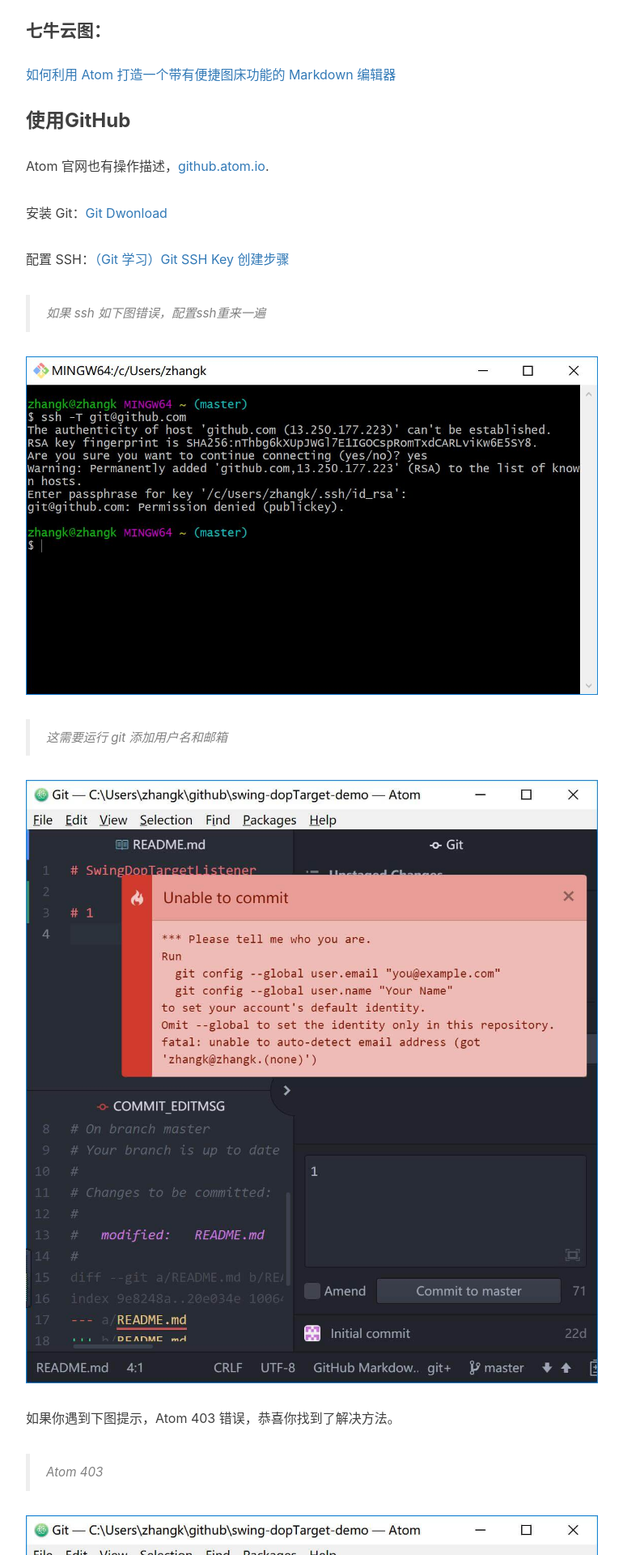
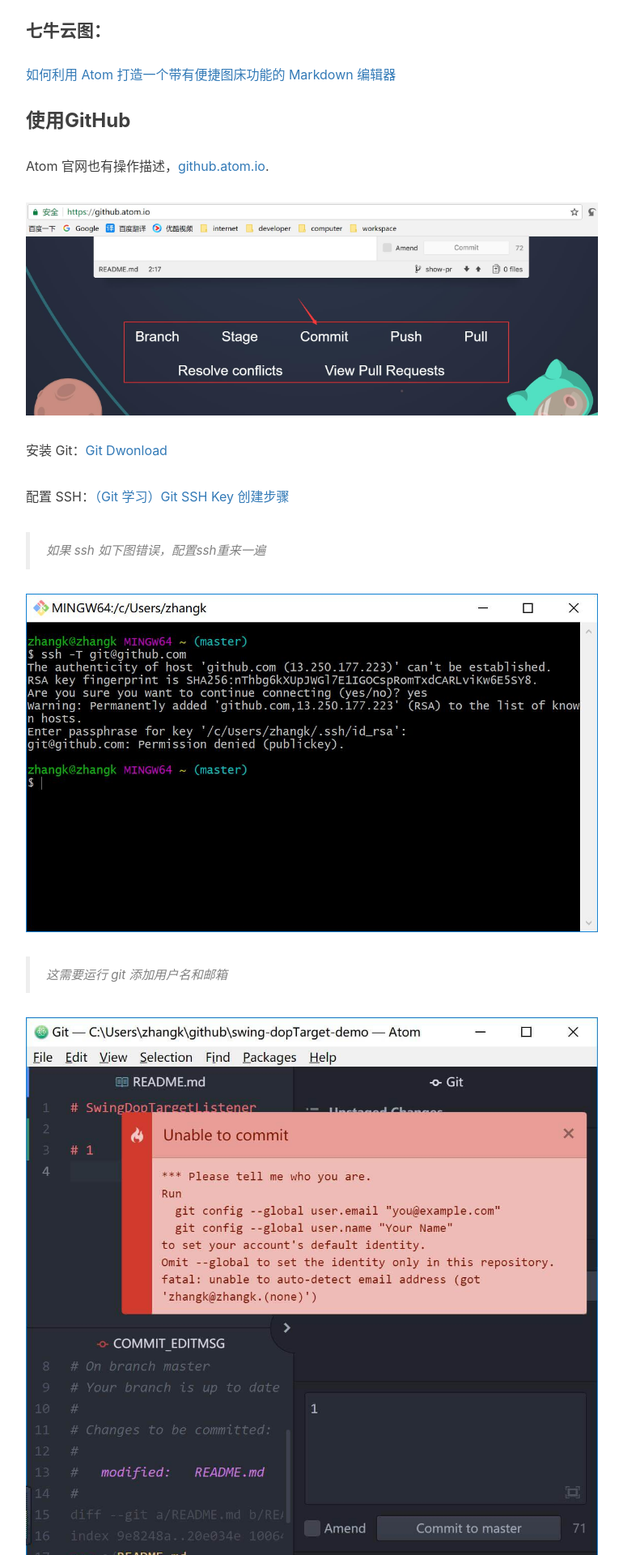
Before and after one commit to ricebai/ricebai.github.io, a Jekyll site: the page built from _posts/2018-04-21-Atom-GitHub.md, in a window 1280 px wide. Shown: the part 3331-5251 px from the top of the page at 81% size, without its empty margins (233-1003 px from the left). Built offline with Jekyll 4.4.1, drawn with Linux system fonts in a browser that asks for light colours; nearby versions of some CDN libraries; comment, search, counter and statistics services are not loaded.

Commit message:
atom github

```diff
--- a/_posts/2018-04-21-Atom-GitHub.md
+++ b/_posts/2018-04-21-Atom-GitHub.md
@@ -61,11 +61,13 @@ tags:
 
 [如何利用 Atom 打造一个带有便捷图床功能的 Markdown 编辑器](https://www.jianshu.com/p/af4d34d39797)
 
+<a id="atom"></a>
 
 ### 使用GitHub
-<a id="atom"></a>
+
 Atom 官网也有操作描述，[github.atom.io](https://github.atom.io/).
 
+<img src="https://ricebai.github.io/img/posts/atom-github/atom-opts.jpg" />
 
 安装 Git：[Git Dwonload](https://git-scm.com/downloads)
 
```
